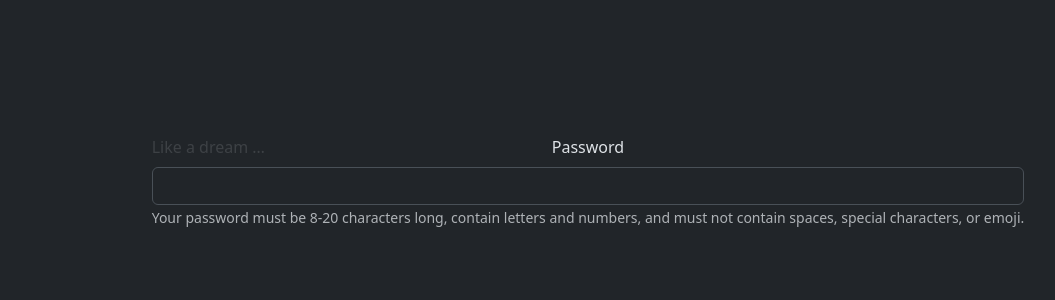
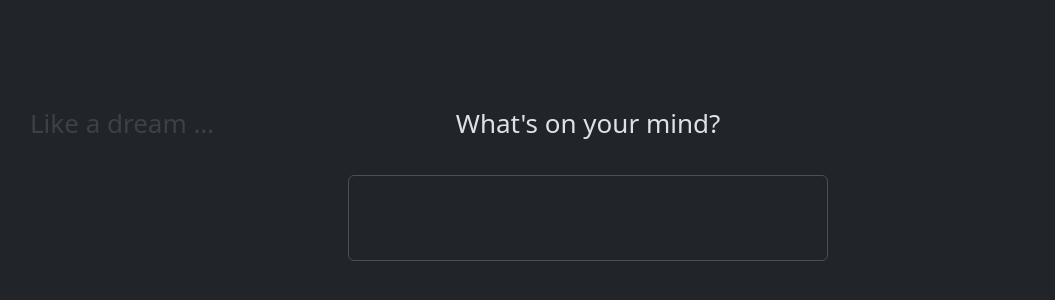
Before and after one commit to alessandrofugazza/share-a-thought-fe, a React (Create React App) app: page / in a window 1280 px wide. Shown: the part 218-518 px from the top of the page, without its empty margins (52-1107 px from the left). Built offline with nearby package versions, Linux system fonts and the light colour scheme.

Commit message:
improve msgbox style

```diff
--- a/src/App.tsx
+++ b/src/App.tsx
@@ -12,11 +12,11 @@ function App() {
           Learn React
         </a> */}
       {/* </header> */}
-      <main>
-        <Container>
+      <Container>
+        <main>
           <Home />
-        </Container>
-      </main>
+        </main>
+      </Container>
     </div>
   );
 }
--- a/src/assets/styles/App.scss
+++ b/src/assets/styles/App.scss
@@ -9,6 +9,6 @@
     flex-direction: column;
     align-items: center;
     justify-content: center;
-    // font-size: calc(10px + 2vmin);
+    font-size: calc(10px + 2vmin);
 
 }
--- a/src/components/pages/home/components/MessageBox.tsx
+++ b/src/components/pages/home/components/MessageBox.tsx
@@ -2,14 +2,16 @@ import Form from "react-bootstrap/Form";
 
 function MessageBox() {
   return (
-    <>
-      <Form.Label htmlFor="inputPassword5">Password</Form.Label>
-      <Form.Control type="password" id="inputPassword5" aria-describedby="passwordHelpBlock" />
-      <Form.Text id="passwordHelpBlock" muted>
-        Your password must be 8-20 characters long, contain letters and numbers, and must not contain spaces, special
-        characters, or emoji.
-      </Form.Text>
-    </>
+    <div className="d-flex flex-column gap-4">
+      <Form.Label htmlFor="new-message">What's on your mind?</Form.Label>
+      <Form.Control
+        as="textarea"
+        rows={3}
+        type="text"
+        id="new-message"
+        style={{ maxWidth: "30rem", marginInline: "auto", resize: "none" }}
+      />
+    </div>
   );
 }
 
```
Also changed, not shown: public/manifest.json.
